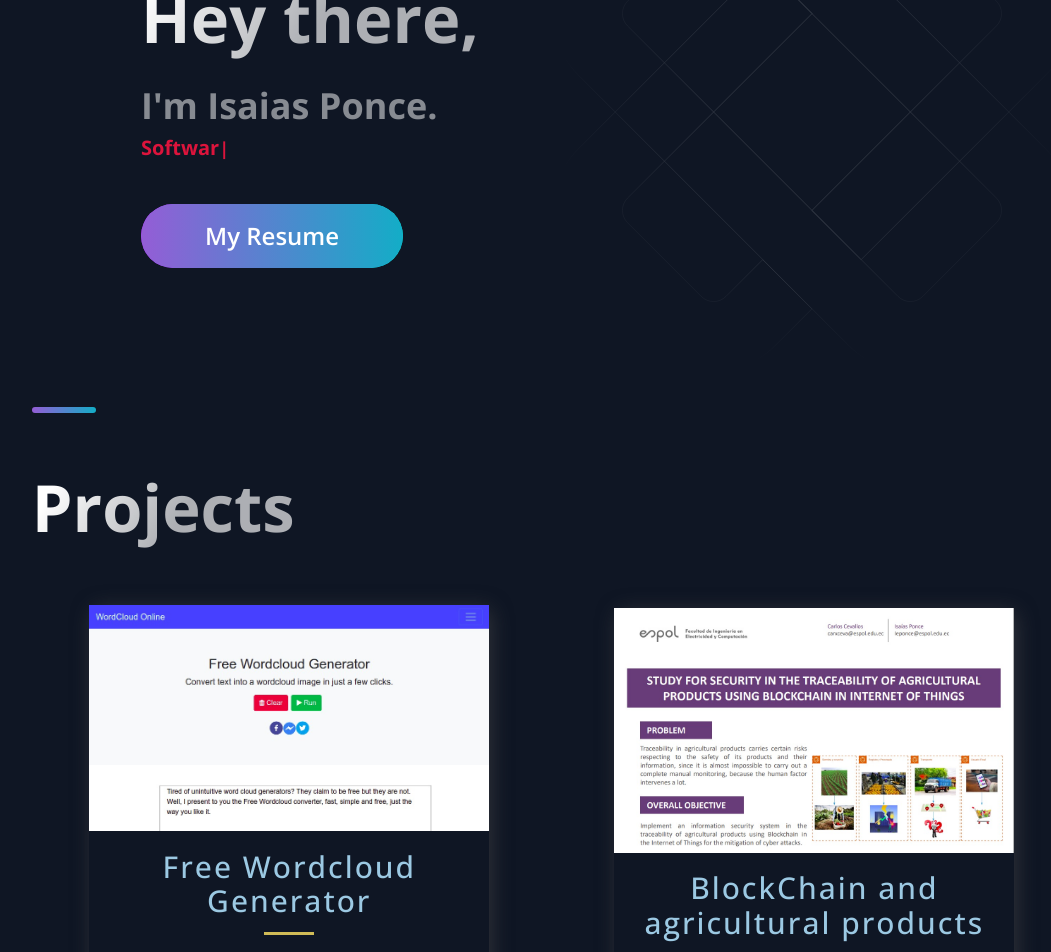
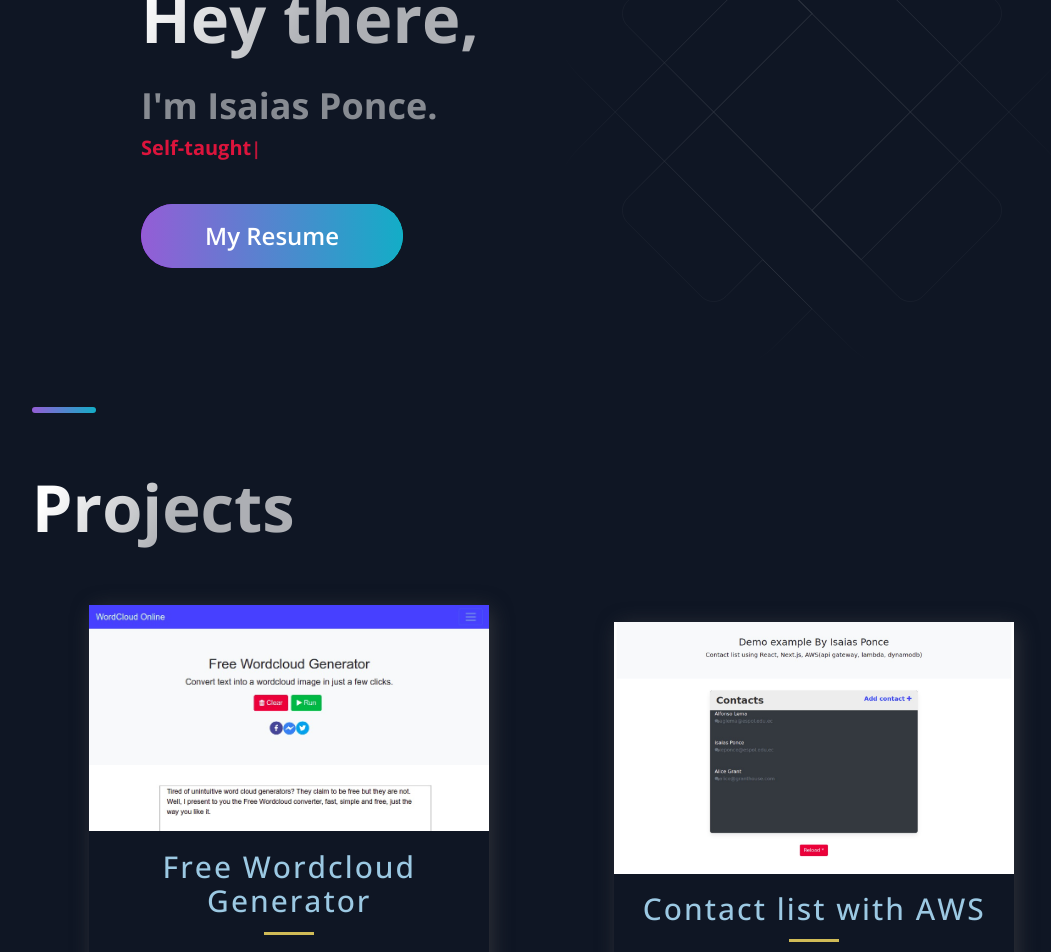
Before and after one commit to emilioPonceAlvarado16/portfolio, a Next.js app: page / in a window 1280 px wide. Shown: the part 180-1132 px from the top of the page, without its empty margins (109-1160 px from the left). Built offline with nearby package versions, Linux system fonts and the light colour scheme.

Commit message:
new changes

```diff
--- a/src/components/Footer/Footer.js
+++ b/src/components/Footer/Footer.js
@@ -3,15 +3,21 @@ import { AiFillGithub, AiFillInstagram, AiFillLinkedin, AiFillTwitterCircle } fr
 import { Link } from '../../styles/GlobalComponents';
 import { SocialIcons } from '../Header/HeaderStyles';
 import { CompanyContainer, FooterWrapper, LinkColumn, LinkItem, LinkList, LinkTitle, Slogan, SocialContainer, SocialIconsContainer } from './FooterStyles';
+import { SectionTitle } from '../../styles/GlobalComponents';
 
 const Footer = () => {
   return (
     <FooterWrapper>
+      <SectionTitle >Contact</SectionTitle>
+
       <LinkList>
         <LinkColumn>
           <LinkTitle>Chat</LinkTitle>
           <LinkItem href="https://wa.me/+593968913869">Whatsapp</LinkItem>
+          <LinkItem href="https://t.me/ieponce">Telegram</LinkItem>
         </LinkColumn>
+
+
         <LinkColumn>
           <LinkTitle>Email</LinkTitle>
           <LinkItem href="mailto:ieponce@espol.edu.ec">
@@ -33,7 +39,6 @@ const Footer = () => {
 
         </SocialContainer>
       </SocialIconsContainer>
-
     </FooterWrapper>
   );
 };
--- a/src/components/Hero/Hero.js
+++ b/src/components/Hero/Hero.js
@@ -15,7 +15,7 @@ export default function Header(props) {
       showCursor: true,
       backDelay: 1500,
       backSpeed: 60,
-      strings: ["Telematics Engineer", "Software Developer", "Self-taught"],
+      strings: ["Software Engineer",  "Self-taught"],
     });
   }, []);
   return (
--- a/src/components/Technologies/Skills.js
+++ b/src/components/Technologies/Skills.js
@@ -18,7 +18,7 @@ export const Skills = [
     slug: "AWS",
     Component: DiAws,
     title: "AWS",
-    Description: () => <>Strong knowledge in AWS lambda, AWS api gateway, and deploy websites using AWS amplify</>,
+    Description: () => <>Good knowledge in AWS lambda, AWS api gateway, and deploy websites using AWS amplify</>,
   },
   {
     slug: "Java/Python",
@@ -36,13 +36,6 @@ export const Skills = [
   },
 
   {
-    slug: "CCNA",
-    Component: DiDotnet,
-    title: "Cisco CCNA",
-    Description: () => <>Good knowledge of Cisco CCNA</>,
-
-  },
-  {
 
     slug: "terminal",
     Component: DiTerminal,
--- a/src/constants/constants.js
+++ b/src/constants/constants.js
@@ -9,13 +9,23 @@ export const projects = [
     id: 0,
   },
   {
+    title: 'Contact list with AWS',
+    description: "Personal Project - Contact list using React, Next.js, AWS(api gateway, lambda, dynamodb)",
+    image: '/images/demo.jpeg',
+    tags: ['React.js|',"Next.js|", 'AWS|', "Boostrap" ],
+    source: 'https://github.com/emilioPonceAlvarado16/demo-aws',
+    visit: 'https://demo-contact-list-aws.netlify.app/',
+    id: 1,
+  },
+
+  {
     title: 'BlockChain and agricultural products',
     description: "Track agricultural products from farms to end users using blockchain, raspberry's PI and node sensors.",
     image: '/images/blockChain_Isaias_Ponce.jpeg',
     tags: ['Python|', 'Flask|', 'BlockChain|', "Raspberry|",'html/css/Bs'],
     source: 'https://github.com/emilioPonceAlvarado16/Traceability-of-agricultural-products-using-blockchain',
     visit: 'http://www.idear.espol.edu.ec/sites/default/files/posters/edicion_x/telem%C3%A1tica_Cevallos_Carlos_Ponce_Isa%C3%ADas_Estudioparalaseguridadenlatrazabilidaddeproductosagr%C3%ADcolasusandoblockchaineninternetofthings.pdf',
-    id: 1,
+    id: 2,
   },
   {
     title: 'Portfolio',
@@ -24,7 +34,7 @@ export const projects = [
     tags: ['React.js|', 'Next.js|',"Framer-motion|", "css/html|", "SEO"],
     source: 'https://github.com/emilioPonceAlvarado16/portfolio',
     visit: '/#',
-    id: 2,
+    id: 3,
   },
   {
     title: 'Shrimp Pool',
@@ -33,7 +43,7 @@ export const projects = [
     tags: ['C', 'Arduino', 'Raspberry Pi'],
     source: 'https://github.com/emilioPonceAlvarado16/sensors-shrimp-pool',
     visit: 'files/reporte_Ponce-1.pdf',
-    id: 3,
+    id: 4,
   },
   {
     title: 'React Calculator',
@@ -42,7 +52,7 @@ export const projects = [
     tags: ['React.js', 'CSS', 'HTML'],
     source: 'https://github.com/emilioPonceAlvarado16/Calculator-app-react',
     visit: 'https://codesandbox.io/s/github/emilioPonceAlvarado16/Calculator-app-react/tree/main/?file=/src/App.js:2018-2106',
-    id: 4,
+    id: 5,
   },
   {
     title: 'Game of life',
@@ -51,7 +61,7 @@ export const projects = [
     tags: ['C', 'Linux'],
     source: 'https://github.com/emilioPonceAlvarado16/Game-of-life',
     visit: '/images/game_of_life.jpeg',
-    id: 5,
+    id: 6,
   },
 
 ];
```
Also changed, not shown: public/images/demo.jpeg (added).
